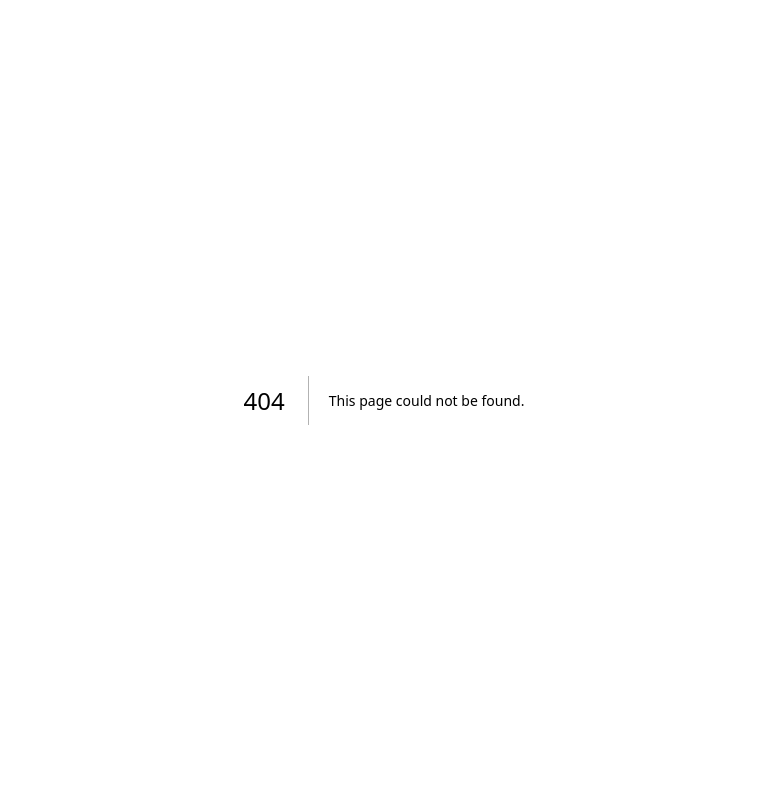
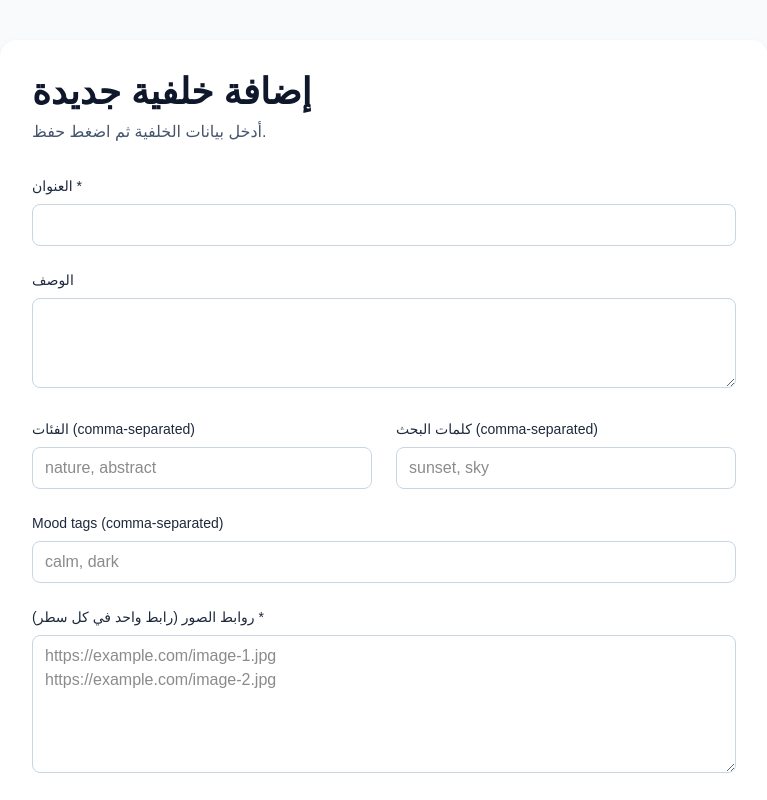
Before and after one commit to amina23aks/ziziwallpaper, a Next.js app: page /admin/wallpapers/new in a window 1280 px wide. Before the commit this address had no page. Shown: the top 800 px of the page, without its empty margins (256-1023 px from the left). Built offline with nearby package versions, Linux system fonts and the light colour scheme; no server answers.

Commit message:
Add admin wallpaper creation form and Firestore helper

```diff
--- /dev/null
+++ b/app/admin/wallpapers/new/page.tsx
@@ -0,0 +1,235 @@
+"use client";
+
+import { useState } from "react";
+import { useForm } from "react-hook-form";
+import { z } from "zod";
+
+import { createWallpaper } from "@/lib/firestore/wallpapers";
+
+const wallpaperFormSchema = z.object({
+  title: z.string().trim().min(1, "العنوان مطلوب"),
+  description: z.string().optional(),
+  categorySlugs: z.string().optional(),
+  searchKeywords: z.string().optional(),
+  moodTags: z.string().optional(),
+  imageUrls: z.string().trim().min(1, "أضف رابط صورة واحد على الأقل"),
+  isPublished: z.boolean(),
+});
+
+type WallpaperFormValues = z.infer<typeof wallpaperFormSchema>;
+
+function toCommaArray(value?: string) {
+  if (!value) {
+    return [];
+  }
+
+  return value
+    .split(",")
+    .map((item) => item.trim())
+    .filter(Boolean);
+}
+
+function toImageArray(imageUrls: string, title: string) {
+  return imageUrls
+    .split("\n")
+    .map((url) => url.trim())
+    .filter(Boolean)
+    .map((secureUrl) => ({
+      secureUrl,
+      alt: title,
+    }));
+}
+
+export default function NewWallpaperPage() {
+  const [statusMessage, setStatusMessage] = useState<string | null>(null);
+  const [statusType, setStatusType] = useState<"success" | "error" | null>(null);
+
+  const {
+    register,
+    handleSubmit,
+    reset,
+    setError,
+    formState: { errors, isSubmitting },
+  } = useForm<WallpaperFormValues>({
+    defaultValues: {
+      title: "",
+      description: "",
+      categorySlugs: "",
+      searchKeywords: "",
+      moodTags: "",
+      imageUrls: "",
+      isPublished: false,
+    },
+  });
+
+  const onSubmit = handleSubmit(async (values) => {
+    setStatusMessage(null);
+    setStatusType(null);
+
+    const parsed = wallpaperFormSchema.safeParse(values);
+
+    if (!parsed.success) {
+      const fieldErrors = parsed.error.flatten().fieldErrors;
+
+      if (fieldErrors.title?.[0]) {
+        setError("title", { message: fieldErrors.title[0] });
+      }
+
+      if (fieldErrors.imageUrls?.[0]) {
+        setError("imageUrls", { message: fieldErrors.imageUrls[0] });
+      }
+
+      return;
+    }
+
+    const images = toImageArray(parsed.data.imageUrls, parsed.data.title);
+
+    if (images.length === 0) {
+      setError("imageUrls", {
+        message: "أضف رابط صورة واحد على الأقل",
+      });
+      return;
+    }
+
+    try {
+      await createWallpaper({
+        title: parsed.data.title,
+        description: parsed.data.description?.trim() || "",
+        categorySlugs: toCommaArray(parsed.data.categorySlugs),
+        searchKeywords: toCommaArray(parsed.data.searchKeywords),
+        moodTags: toCommaArray(parsed.data.moodTags),
+        images,
+        isPublished: parsed.data.isPublished,
+      });
+
+      setStatusType("success");
+      setStatusMessage("تم إنشاء الخلفية بنجاح.");
+      reset();
+    } catch {
+      setStatusType("error");
+      setStatusMessage("حدث خطأ أثناء حفظ الخلفية. حاول مرة أخرى.");
+    }
+  });
+
+  return (
+    <div className="min-h-screen bg-slate-50 py-10 px-4">
+      <main className="mx-auto w-full max-w-3xl rounded-2xl bg-white p-6 shadow-sm sm:p-8">
+        <h1 className="text-3xl font-bold text-slate-900 sm:text-4xl">
+          إضافة خلفية جديدة
+        </h1>
+        <p className="mt-2 text-sm text-slate-600 sm:text-base">
+          أدخل بيانات الخلفية ثم اضغط حفظ.
+        </p>
+
+        <form onSubmit={onSubmit} className="mt-8 space-y-6">
+          <div className="space-y-2">
+            <label htmlFor="title" className="block text-sm font-medium text-slate-800">
+              العنوان *
+            </label>
+            <input
+              id="title"
+              type="text"
+              className="w-full rounded-lg border border-slate-300 px-3 py-2 outline-none ring-indigo-200 transition focus:ring-2"
+              {...register("title")}
+            />
+            {errors.title && (
+              <p className="text-sm text-red-600">{errors.title.message}</p>
+            )}
+          </div>
+
+          <div className="space-y-2">
+            <label htmlFor="description" className="block text-sm font-medium text-slate-800">
+              الوصف
+            </label>
+            <textarea
+              id="description"
+              rows={3}
+              className="w-full rounded-lg border border-slate-300 px-3 py-2 outline-none ring-indigo-200 transition focus:ring-2"
+              {...register("description")}
+            />
+          </div>
+
+          <div className="grid gap-6 sm:grid-cols-2">
+            <div className="space-y-2">
+              <label htmlFor="categorySlugs" className="block text-sm font-medium text-slate-800">
+                الفئات (comma-separated)
+              </label>
+              <input
+                id="categorySlugs"
+                type="text"
+                placeholder="nature, abstract"
+                className="w-full rounded-lg border border-slate-300 px-3 py-2 outline-none ring-indigo-200 transition focus:ring-2"
+                {...register("categorySlugs")}
+              />
+            </div>
+
+            <div className="space-y-2">
+              <label htmlFor="searchKeywords" className="block text-sm font-medium text-slate-800">
+                كلمات البحث (comma-separated)
+              </label>
+              <input
+                id="searchKeywords"
+                type="text"
+                placeholder="sunset, sky"
+                className="w-full rounded-lg border border-slate-300 px-3 py-2 outline-none ring-indigo-200 transition focus:ring-2"
+                {...register("searchKeywords")}
+              />
+            </div>
+          </div>
+
+          <div className="space-y-2">
+            <label htmlFor="moodTags" className="block text-sm font-medium text-slate-800">
+              Mood tags (comma-separated)
+            </label>
+            <input
+              id="moodTags"
+              type="text"
+              placeholder="calm, dark"
+              className="w-full rounded-lg border border-slate-300 px-3 py-2 outline-none ring-indigo-200 transition focus:ring-2"
+              {...register("moodTags")}
+            />
+          </div>
+
+          <div className="space-y-2">
+            <label htmlFor="imageUrls" className="block text-sm font-medium text-slate-800">
+              روابط الصور (رابط واحد في كل سطر) *
+            </label>
+            <textarea
+              id="imageUrls"
+              rows={5}
+              placeholder={"https://example.com/image-1.jpg\nhttps://example.com/image-2.jpg"}
+              className="w-full rounded-lg border border-slate-300 px-3 py-2 outline-none ring-indigo-200 transition focus:ring-2"
+              {...register("imageUrls")}
+            />
+            {errors.imageUrls && (
+              <p className="text-sm text-red-600">{errors.imageUrls.message}</p>
+            )}
+          </div>
+
+          <label className="flex items-center gap-2 text-sm font-medium text-slate-800">
+            <input type="checkbox" className="h-4 w-4" {...register("isPublished")} />
+            نشر الخلفية مباشرة
+          </label>
+
+          <button
+            type="submit"
+            disabled={isSubmitting}
+            className="inline-flex w-full items-center justify-center rounded-lg bg-indigo-600 px-5 py-3 text-white transition hover:bg-indigo-700 disabled:cursor-not-allowed disabled:bg-indigo-300 sm:w-auto"
+          >
+            {isSubmitting ? "جاري الحفظ..." : "حفظ الخلفية"}
+          </button>
+
+          {statusMessage && (
+            <p
+              className={
+                statusType === "success" ? "text-sm text-green-700" : "text-sm text-red-700"
+              }
+            >
+              {statusMessage}
+            </p>
+          )}
+        </form>
+      </main>
+    </div>
+  );
+}
--- /dev/null
+++ b/lib/firestore/wallpapers.ts
@@ -0,0 +1,16 @@
+import { addDoc, collection, serverTimestamp } from "firebase/firestore";
+
+import { db } from "@/lib/firebase/client";
+import { Wallpaper } from "@/types/wallpaper";
+
+type CreateWallpaperInput = Omit<Wallpaper, "id" | "createdAt" | "updatedAt">;
+
+export async function createWallpaper(data: CreateWallpaperInput) {
+  const wallpapersRef = collection(db, "wallpapers");
+
+  return addDoc(wallpapersRef, {
+    ...data,
+    createdAt: serverTimestamp(),
+    updatedAt: serverTimestamp(),
+  });
+}
--- /dev/null
+++ b/types/wallpaper.ts
@@ -0,0 +1,20 @@
+export type WallpaperImage = {
+  secureUrl: string;
+  alt: string;
+};
+
+export type Wallpaper = {
+  id?: string;
+  title: string;
+  description: string;
+  categorySlugs: string[];
+  searchKeywords: string[];
+  moodTags: string[];
+  images: WallpaperImage[];
+  isPublished: boolean;
+  // Firestore timestamp shape can vary between client/server reads at this stage.
+  // eslint-disable-next-line @typescript-eslint/no-explicit-any
+  createdAt?: any;
+  // eslint-disable-next-line @typescript-eslint/no-explicit-any
+  updatedAt?: any;
+};
```
Also changed, not shown: types/category.ts (added, +8 -0 lines).
